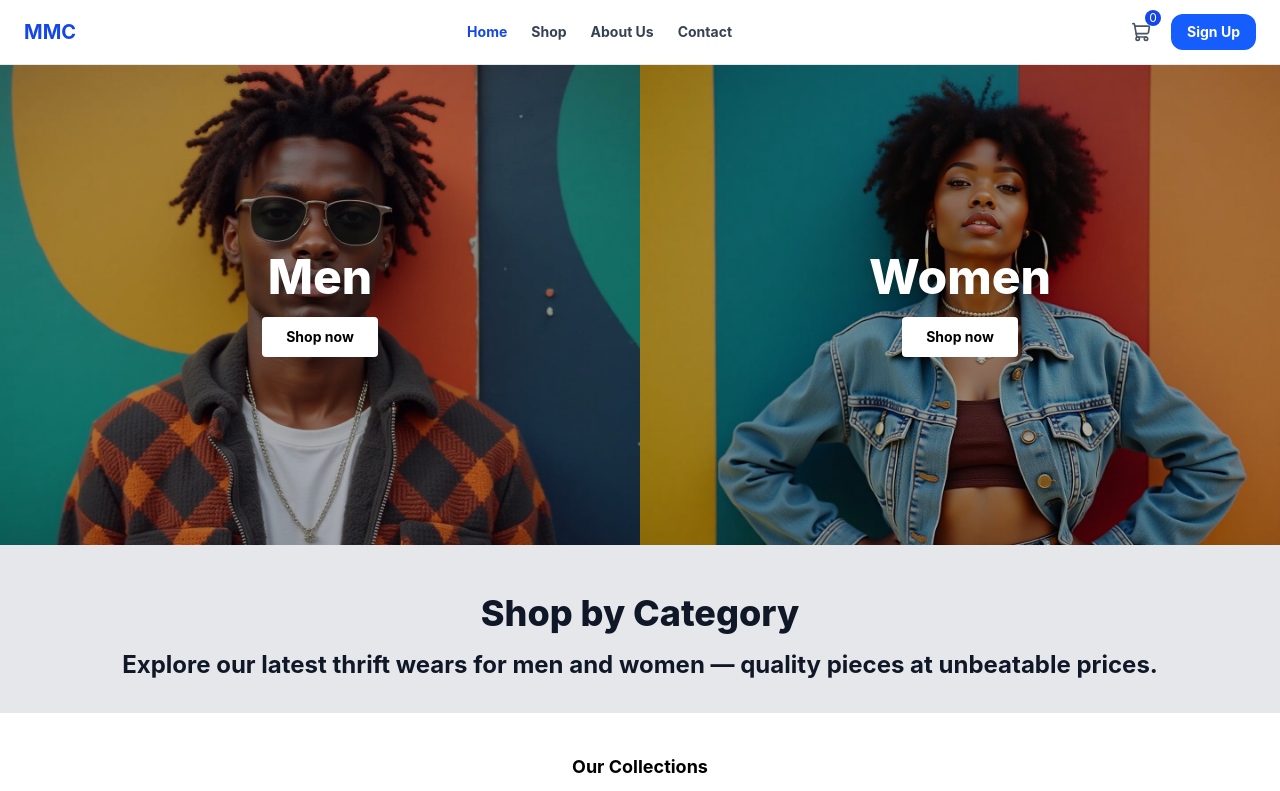
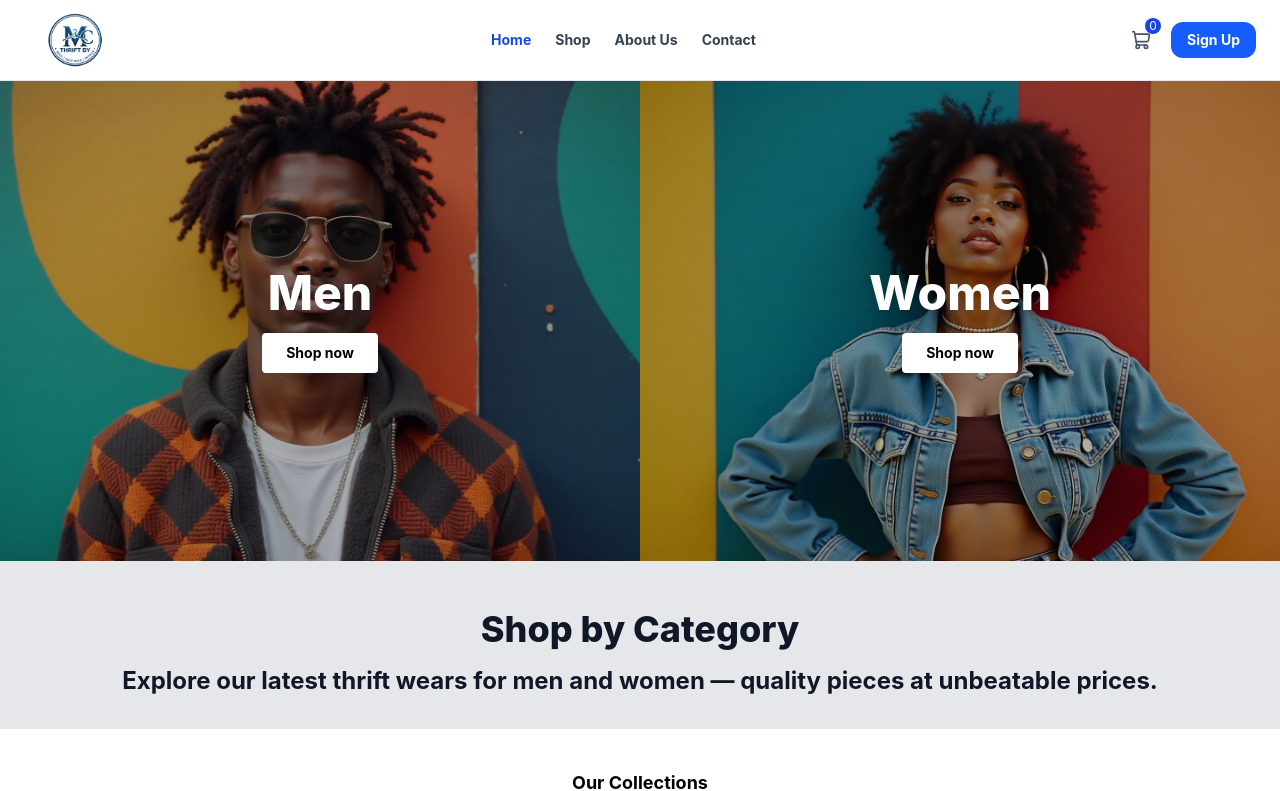
Before and after one commit to Parkohsam/MMC-Thrift, a React (Vite) app: page / in a window 1280 px wide. Shown: the top 791 px of the page. Built offline with nearby package versions, Linux system fonts and the light colour scheme.

Commit message:
Logo updating to the nav bar

```diff
--- a/src/Component/Dashboard.tsx
+++ b/src/Component/Dashboard.tsx
@@ -1,14 +1,10 @@
-import { useNavigate } from "react-router-dom";
+import { useNavigate, Link } from "react-router-dom";
 import { getUser } from "../Hooks/Authen";
-import {
-    Heart,
-    ShoppingCart,
-    LogOut,
-    Search,
-    SlidersHorizontal,
-} from "lucide-react";
+
+import { ShoppingCart, LogOut, Search, SlidersHorizontal, } from "lucide-react";
 import { useState, useMemo } from "react";
 import { products, type Product } from "../Data/Product";
+import LOGO1 from "../assets/LOGO1.png"
 import Footer from "./Footer";
 
 const Dashboard = () => {
@@ -93,7 +89,7 @@ const Dashboard = () => {
                 <div className="min-h-screen bg-gray-50">
                     {/* Navbar */}
                     <nav className="bg-white shadow-sm px-6 py-4 flex items-center justify-between sticky top-0 z-10">
-                        <span className="font-extrabold text-blue-700 text-xl">MMC</span>
+                         <Link to="/" className='font-bold text-blue-700 text-xl'><img src={LOGO1} alt="" className='w-25'/></Link>
 
                         {/* Nav Links */}
                         <div className="hidden sm:flex items-center font-bold gap-6 text-sm  text-black">
--- a/src/Component/NavBar.tsx
+++ b/src/Component/NavBar.tsx
@@ -2,6 +2,7 @@ import { Link, NavLink, useNavigate } from 'react-router-dom';
 import { ShoppingCart, Menu } from 'lucide-react';
 import { useState } from 'react';
 import { isSignedUp } from '../Hooks/Authen';
+import LOGO1 from "../assets/LOGO1.png"
 
 export const NavBar = () => {
     const [menuOpen, setMenuOpen] = useState(false);
@@ -18,7 +19,7 @@ export const NavBar = () => {
     return (
         <nav className='sticky top-0 z-50 bg-white border-b border-gray-200 py-3 px-6 flex items-center justify-between w-full'>
 
-            <Link to="/" className='font-bold text-blue-700 text-xl'>MMC</Link>
+            <Link to="/" className='font-bold text-blue-700 text-xl'><img src={LOGO1} alt="" className='w-25'/></Link>
 
             {/* Desktop Nav Links */}
             <div className='hidden md:flex items-center gap-6'>
```
Also changed, not shown: src/assets/LOGO.png (added), src/assets/LOGO1.png (added).
